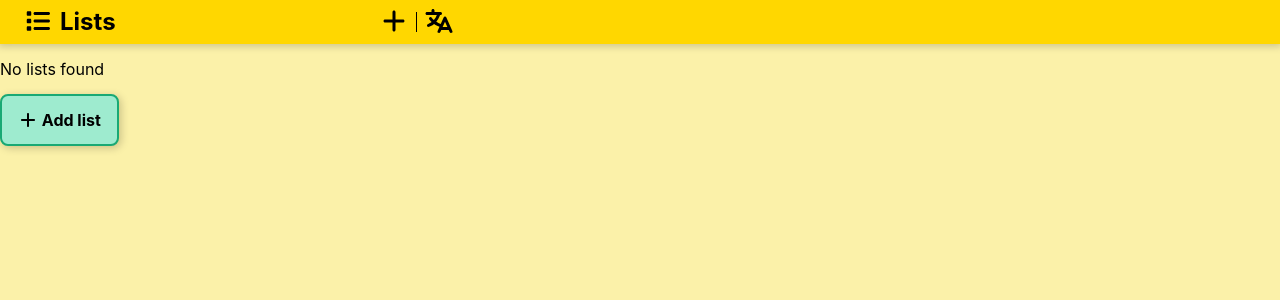
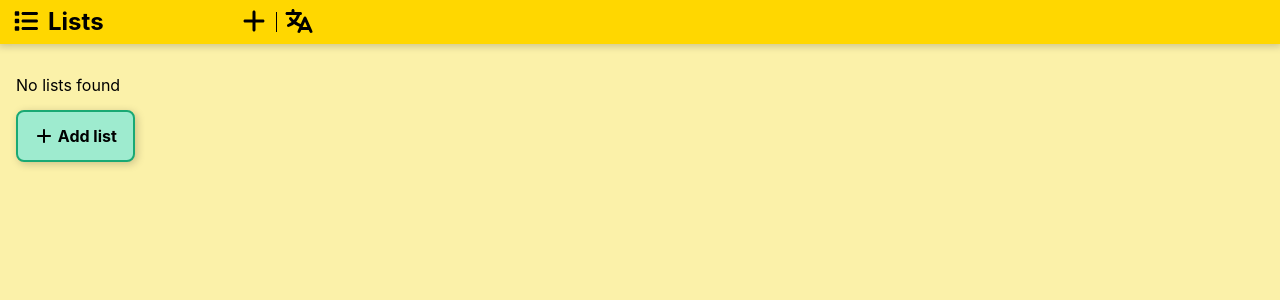
Before and after one commit to petermacko90/lists, a React (Vite) app: page / in a window 1280 px wide. Shown: the top 300 px of the page. Built offline with nearby package versions, Linux system fonts and the light colour scheme.

Commit message:
fix margins/paddings

```diff
--- a/src/App.tsx
+++ b/src/App.tsx
@@ -54,7 +54,6 @@ export default function App() {
           <div className="flex flex-wrap">
             <Lists
               showLists={showLists}
-              setShowLists={setShowLists}
               scrollToCurrentList={showCurrentList}
               showAddList={() => setShowAddList(true)}
             />
--- a/src/components/List/List.tsx
+++ b/src/components/List/List.tsx
@@ -20,12 +20,14 @@ export default function List({
 
   return (
     <li
-      className="ml3 ml1-m ml1-l mr3 mt1 mb3 pa2 bg-yellow pointer shadow-3 noselect list-menu"
+      className="mb3 pa2 bg-yellow pointer shadow-3 noselect list-menu"
       tabIndex={0}
       onClick={onClickList}
       onKeyUp={onEnterList}
     >
-      <h2 className="f3-l f4-m f5 truncate">{list.title.length === 0 ? translation.NO_TITLE : list.title}</h2>
+      <h2 className="f3-l f4-m f5 truncate">
+        {list.title.length === 0 ? translation.NO_TITLE : list.title}
+      </h2>
       <p>{list.modified.toLocaleDateString()}</p>
       <p className="truncate pb1">{firstFewItems}</p>
     </li>
--- a/src/components/Lists/Lists.tsx
+++ b/src/components/Lists/Lists.tsx
@@ -1,22 +1,20 @@
-import { Dispatch, MouseEventHandler, SetStateAction, useContext } from 'react';
+import { MouseEventHandler, useContext } from 'react';
 import List from '../List/List';
 import Button from '../Button/Button';
 import './Lists.css';
 import { LocaleContext, StateContext, useDispatchContext } from '../../context';
 import { FontAwesomeIcon } from '@fortawesome/react-fontawesome';
-import { faList, faPlus } from '@fortawesome/free-solid-svg-icons';
+import { faPlus } from '@fortawesome/free-solid-svg-icons';
 import { selectListsCount } from '../../reducers/selectors';
 import { ListId } from '../../reducers/types';
 import { ENTER_KEY } from '../../constants/constants';
 
 export default function Lists({
   showLists,
-  setShowLists,
   scrollToCurrentList,
   showAddList,
 }: {
   showLists: boolean;
-  setShowLists: Dispatch<SetStateAction<boolean>>;
   scrollToCurrentList: () => void;
   showAddList: MouseEventHandler<HTMLButtonElement>;
 }) {
@@ -37,14 +35,14 @@ export default function Lists({
       className={`lists-container ${showLists ? 'w-25-l w-third-m w-100' : 'w-0'}`}
     >
       {listsCount === 0 ? (
-        <div>
+        <div className="pa3">
           <p>{translation.NO_LIST_FOUND}</p>
           <Button onClick={showAddList} color="green">
             <FontAwesomeIcon icon={faPlus} /> {translation.ADD_LIST}
           </Button>
         </div>
       ) : (
-        <ul className="ma0 pa0 list">
+        <ul className="ma0 pa3 list">
           {Object.values(state.lists).map((list) => {
             return (
               <List
--- a/src/components/Navigation/Navigation.tsx
+++ b/src/components/Navigation/Navigation.tsx
@@ -1,5 +1,5 @@
 import './Navigation.css';
-import { LocaleContext } from '../../context';
+import { LocaleContext, StateContext } from '../../context';
 import { FontAwesomeIcon } from '@fortawesome/react-fontawesome';
 import { faPlus, faLanguage, faList } from '@fortawesome/free-solid-svg-icons';
 import {
@@ -12,6 +12,7 @@ import {
 } from 'react';
 import LanguageSelection from './LanguageSelection';
 import { Translations } from '../../constants/strings';
+import { selectListsCount } from '../../reducers/selectors';
 
 export default function Navigation({
   showAddList,
@@ -26,6 +27,9 @@ export default function Navigation({
 }) {
   const translation = useContext(LocaleContext);
 
+  const state = useContext(StateContext);
+  const listsCount = selectListsCount(state);
+
   const [showLanguageSelection, setShowLanguageSelection] = useState(false);
   const timeoutRef = useRef<number | undefined>(undefined);
 
@@ -39,12 +43,20 @@ export default function Navigation({
     window.clearTimeout(timeoutRef.current);
   }
 
+  function toggleLists() {
+    if (listsCount === 0 || state.currentListId === null) {
+      return;
+    }
+
+    setShowLists(!showLists);
+  }
+
   return (
-    <nav className="flex justify-between ph1 ph2-m ph3-l bg-yellow shadow-2">
+    <nav className="flex justify-between ph1 bg-yellow shadow-2">
       <div>
         <button
           type="button"
-          onClick={() => setShowLists(!showLists)}
+          onClick={toggleLists}
           className="b--none bg-transparent black f3 b pointer"
           title={translation.TOGGLE_LISTS}
           aria-label={translation.TOGGLE_LISTS}
@@ -53,7 +65,7 @@ export default function Navigation({
         </button>
         <h1 className="dib f3 mv2">Lists</h1>
       </div>
-      <div className="flex ml-auto ml4-m ml7-l">
+      <div className="flex ml-auto ml4-m ml6-l">
         <button
           type="button"
           onClick={showAddList}
--- a/src/index.css
+++ b/src/index.css
@@ -3,7 +3,7 @@
   --item-height: 52px;
   --list-hover-color: #e6c300;
   --separator-color: #ccc;
-  --toggle-lists-transiton: width 250ms ease-in-out;
+  --toggle-lists-transiton: width 200ms ease-in-out;
 }
 
 html,
```
